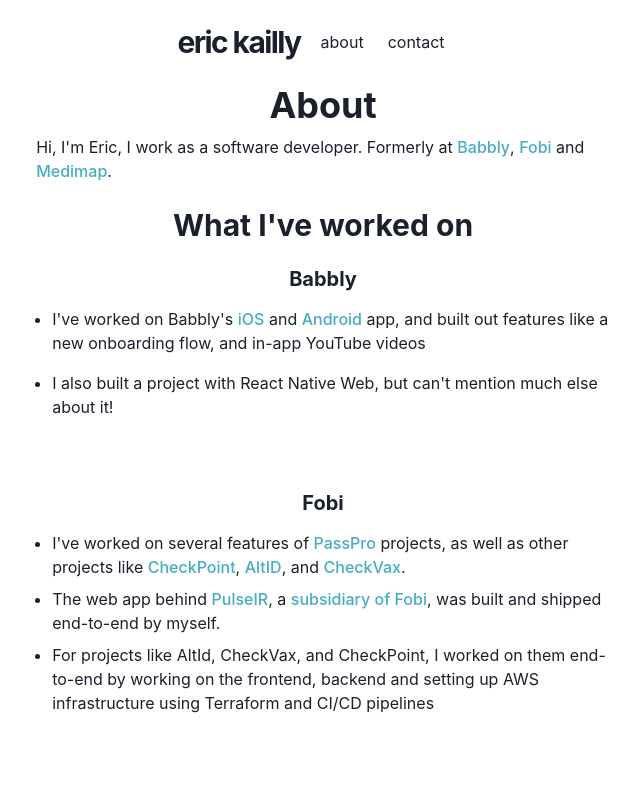
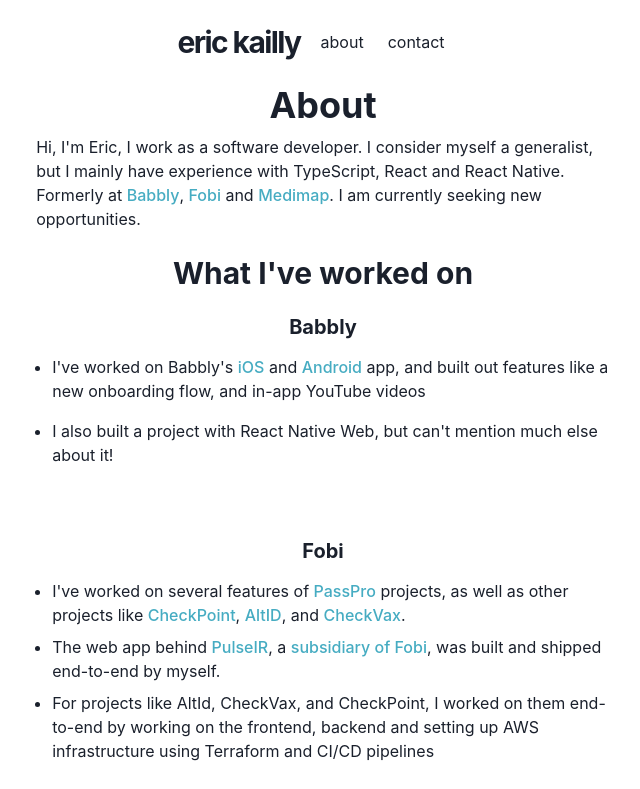
Before and after one commit to ekailly/my-site, a Next.js app: page /about in a window 1280 px wide. Shown: the top 789 px of the page, without its empty margins (317-957 px from the left). Built offline with nearby package versions, Linux system fonts and the light colour scheme.

Commit message:
update contact and about

```diff
--- a/pages/about.tsx
+++ b/pages/about.tsx
@@ -19,12 +19,14 @@
     <Stack>
       <Heading textAlign="center">About</Heading>
       <Text style={{ marginBottom: 16 }}>
-        Hi, I'm Eric, I work as a software developer. Formerly at{" "}
+        Hi, I'm Eric, I work as a software developer. I consider myself a
+        generalist, but I mainly have experience with TypeScript, React and
+        React Native. Formerly at{" "}
         <Link href="https://www.babbly.co/">Babbly</Link>,{" "}
         <Link href="https://www.fobi.ai/">Fobi</Link> and{" "}
-        <Link href="https://www.medimap.ca">Medimap</Link>.
+        <Link href="https://www.medimap.ca">Medimap</Link>. I am currently
+        seeking new opportunities.
       </Text>
-
       <Heading
         as="h3"
         size="lg"
--- a/pages/contact.tsx
+++ b/pages/contact.tsx
@@ -13,8 +13,7 @@
         Contact
       </Heading>
       <Text>
-        If you wanna talk, feel free to{" "}
-        <Link href="mailto:eric.jkailly@gmail.com">email me</Link>
+        <Link href="mailto:eric.jkailly@gmail.com">Email</Link>
       </Text>
       <Text>
         <Link href="https://www.github.com/ekailly">GitHub</Link>
```
